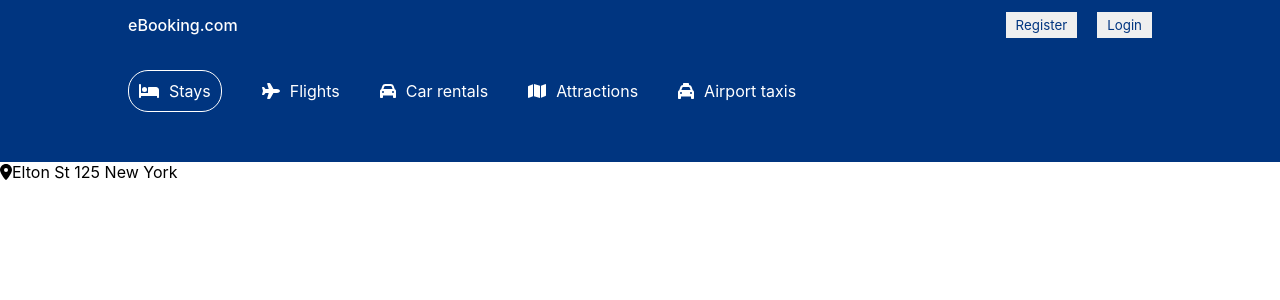
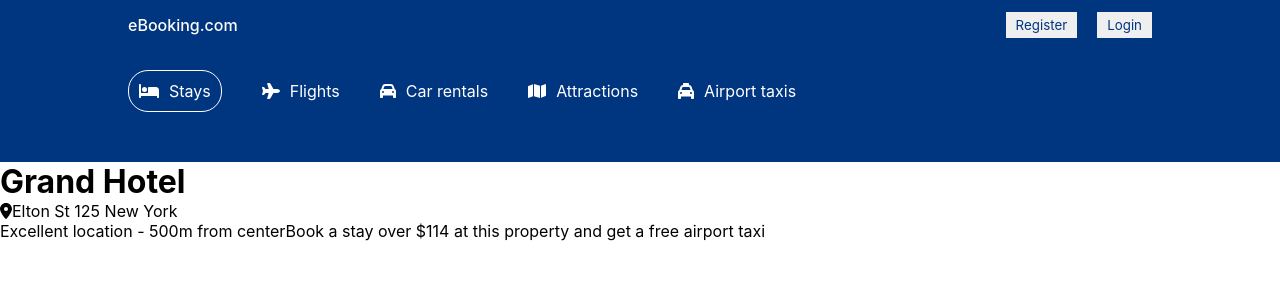
Before and after one commit to JS-Jamie/booking.com-clone, a React (Create React App) app in the folder client/: page /hotels/1 in a window 1280 px wide. Shown: the top 300 px of the page. Built offline with nearby package versions, Linux system fonts and the light colour scheme.

Commit message:
Complete details of hotelContainer

```diff
--- a/client/src/pages/hotel/Hotel.jsx
+++ b/client/src/pages/hotel/Hotel.jsx
@@ -9,13 +9,19 @@ const Hotel = () => {
     <div>
       <Navbar />
       <Header type='list' />
-      <div>
-        <div>
-          <h1></h1>
-          <div>
+      <div className='hotelContainer'>
+        <div className='hotelWrapper'>
+          <h1 className='hotelTitle'>Grand Hotel</h1>
+          <div className='hotelAddress'>
             <FontAwesomeIcon icon={faLocationDot} />
             <span>Elton St 125 New York</span>
           </div>
+          <span className='hotelDistance'>
+            Excellent location - 500m from center
+          </span>
+          <span hotelPriceHighlight>
+            Book a stay over $114 at this property and get a free airport taxi
+          </span>
         </div>
       </div>
     </div>
```
